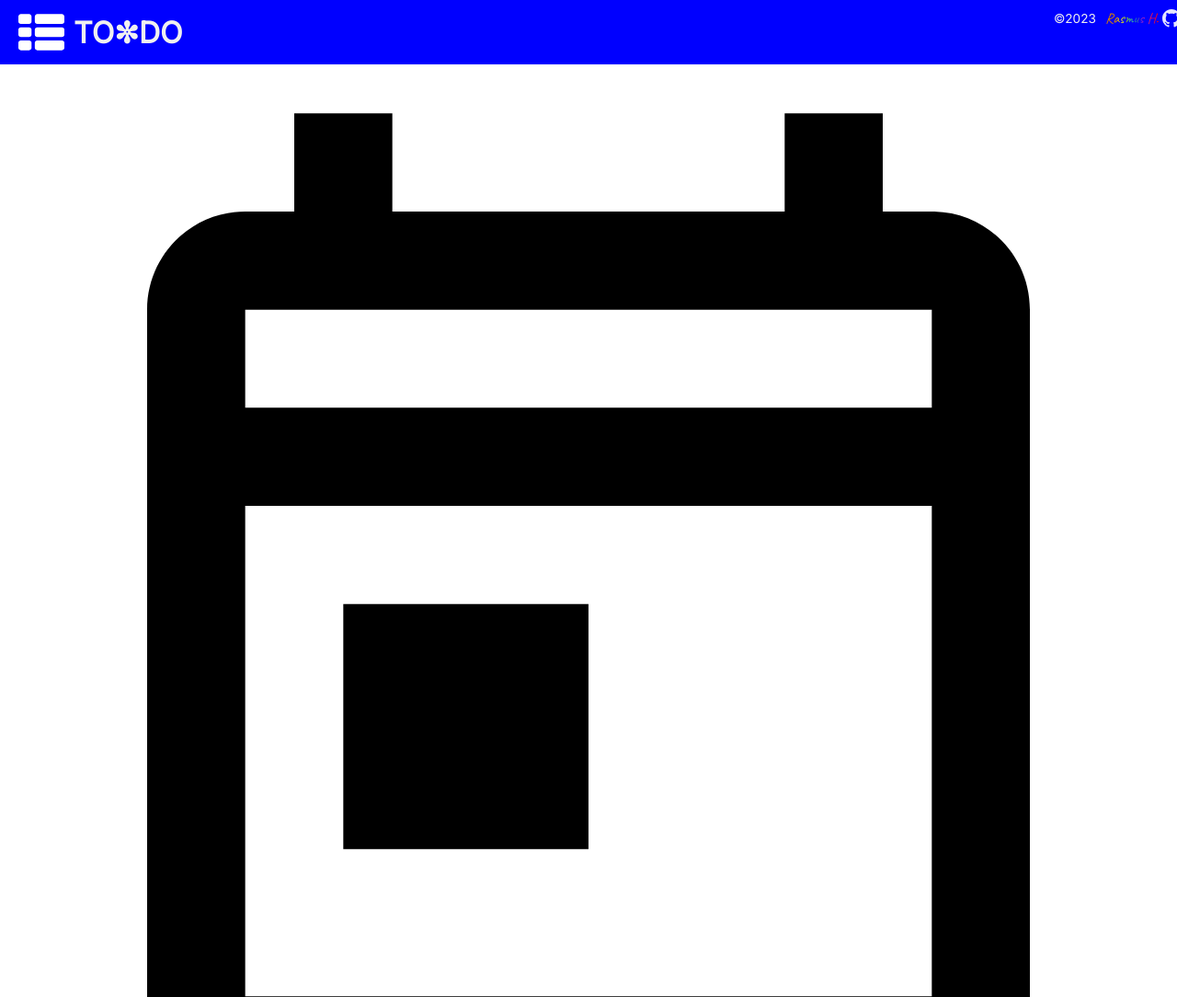
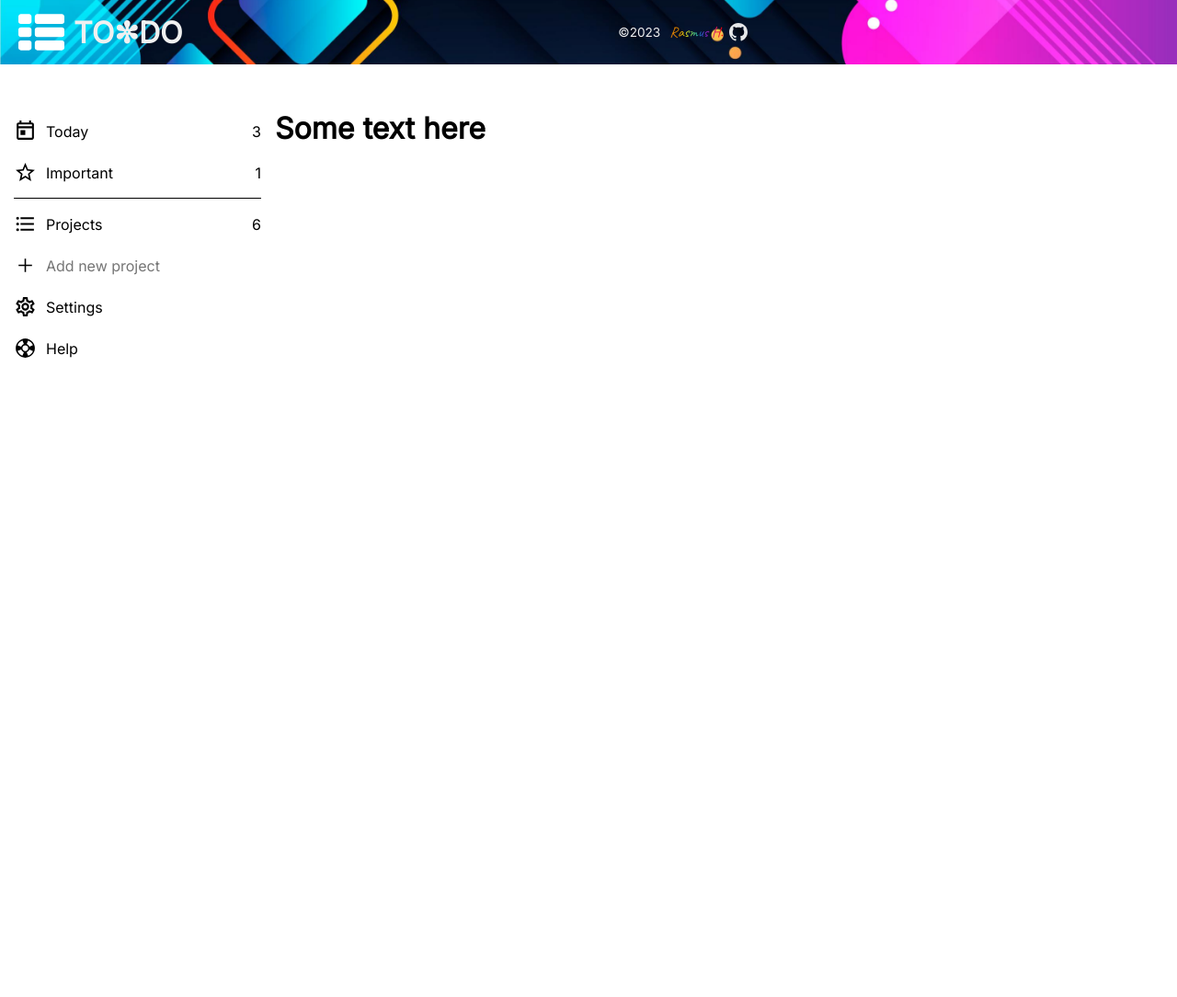
Before and after one commit to rasmushaislund/TOP-to-do-app, a website built with webpack: page src/index.html in a window 1280 px wide. Shown: the top 1084 px of the page at 92% size. After the commit the page ends 800 px from the top, so only its background shows below. Built offline with nearby package versions, Linux system fonts and the light colour scheme.

Commit message:
Add styling to header and create main section

```diff
--- a/src/style.css
+++ b/src/style.css
@@ -1,6 +1,7 @@
 :root {
   /* Developer div */
-
+  --github-icon-height: 20px;
+  --github-icon-width: 20px;
   --github-font-color: linear-gradient(
     90deg,
     rgba(214, 123, 3, 1) 10%,
@@ -16,18 +17,23 @@
   );
 
   /* Dimensions */
-  --icon-height: 20px;
-  --icon-width: 20px;
+  --icon-height: 25px;
+  --icon-width: 25px;
   --logo-height: 50px;
   --logo-width: 50px;
 
   /* Gaps */
   --icon-icon-gap: 10px;
   --icon-text-gap: 10px;
+  --sidebar-row-gap: 0px;
+  --task-card-row-gap: 10px;
 
   /* Font */
   --font-white: rgba(240, 240, 240, 1);
   --font-black: rgba(32, 33, 36, 1);
+
+  /* Colors */
+  --border-color-main: rgba(0, 0, 0, 1);
 }
 
 *,
@@ -44,13 +50,21 @@ html {
   width: 100vw;
 }
 
+body {
+  height: 100%;
+}
+
 li {
   list-style-type: none;
 }
 
 .header {
   padding: 10px 20px;
-  background-color: blue;
+  background-image: url('./assets/img/header.jpg');
+  background-size: cover;
+  background-attachment: fixed;
+  background-position: center;
+  background-repeat: no-repeat;
   display: flex;
   justify-content: space-between;
   align-items: center;
@@ -68,16 +82,67 @@ li {
   width: auto;
 }
 
-.settings-icon {
-  height: 20px;
+.main {
+  display: grid;
+  grid-template-columns: 1fr 4fr;
+}
+
+.sidebar {
+  grid-column: 1 / 2;
+  display: flex;
+  flex-direction: column;
+  justify-content: space-between;
+  margin-top: 50px;
+}
+
+.sidebar-item {
+  display: flex;
+  justify-content: center;
+  align-items: center;
+  column-gap: var(--icon-text-gap);
+  padding: 10px 15px 10px 15px;
+}
+
+.task-count {
+  margin-left: auto;
+}
+
+.separation {
+  height: 1px;
+  background-color: var(--border-color-main);
+  margin: 5px 15px 5px 15px;
+}
+
+.sidebar-settings {
+  display: flex;
+  flex-direction: column;
+  align-items: start;
+}
+
+.sidebar-icon {
+  height: var(--icon-height);
   width: auto;
 }
 
-#help {
-  display: flex;
-  column-gap: var(--icon-text-gap);
-  color: var(--font-white);
-  font-weight: 700;
+.span-plus {
+}
+
+input[type='text'],
+input[type='date'],
+button,
+textarea {
+  appearance: none;
+  border: none;
+  outline: none;
+}
+
+#add-project {
+  font-size: 1rem;
+}
+
+.task-container {
+  grid-column: 2 / -1;
+  margin-top: 50px;
 }
 
 /* Github link */
@@ -86,17 +151,12 @@ li {
   display: flex;
   column-gap: 10px;
   align-items: center;
-  margin-bottom: auto;
+  margin-right: auto;
+  margin-left: auto;
 }
 
 .copyright {
   font-size: 0.85rem;
-  color: var(--font-white);
-}
-
-.para-author {
-  font-family: 'Caveat', 'Segoe UI', Tahoma, Geneva, Verdana, sans-serif;
-  text-align: center;
   color: var(--font-white);
 }
 
@@ -109,10 +169,10 @@ li {
 }
 
 .github-logo {
-  height: var(--icon-height);
+  height: var(--github-icon-height);
   width: auto;
   position: absolute;
-  left: 62px;
+  left: 65px;
   opacity: 0.9;
   transition: transform 0.4s ease-in-out;
 }
```
